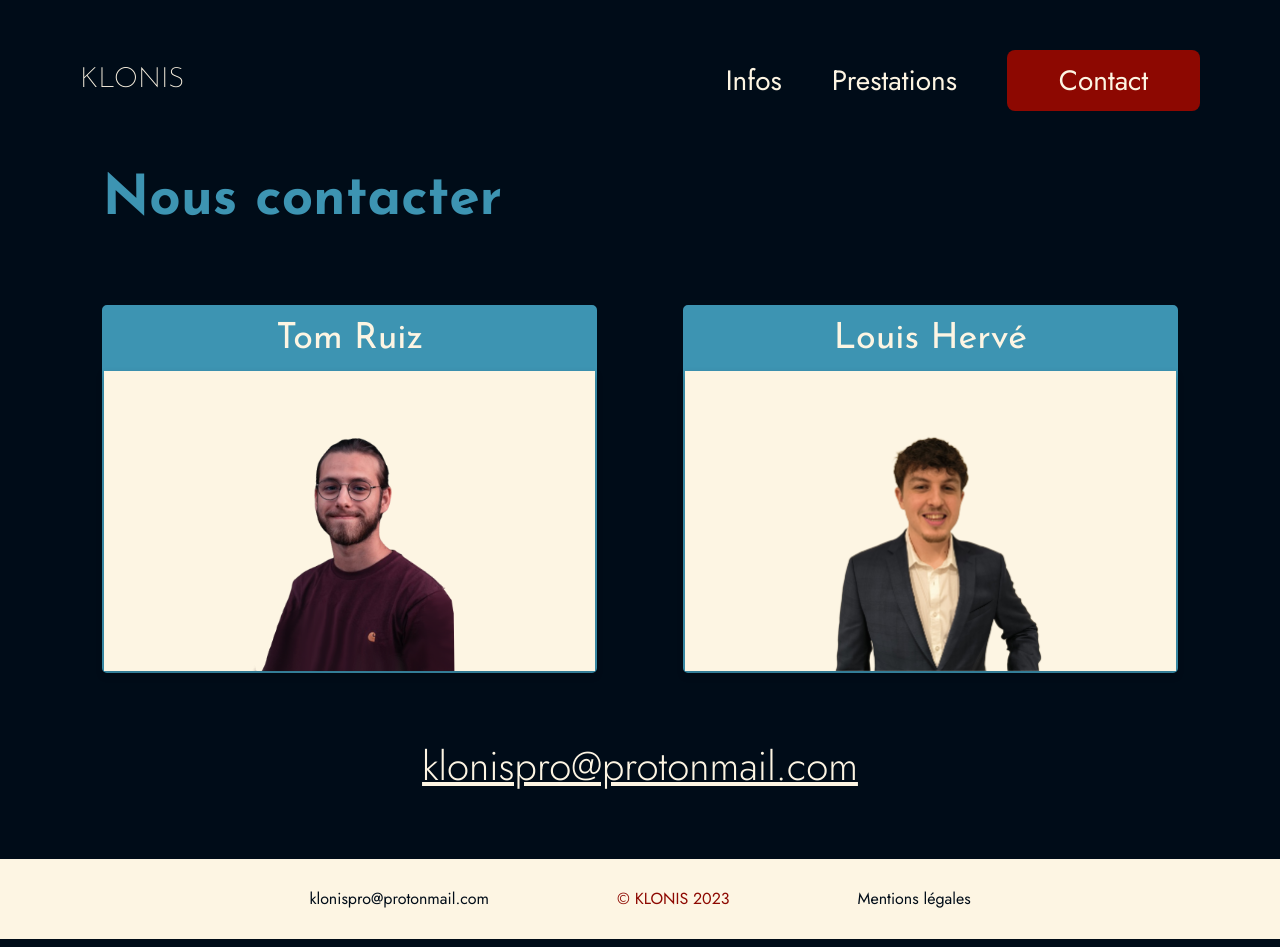
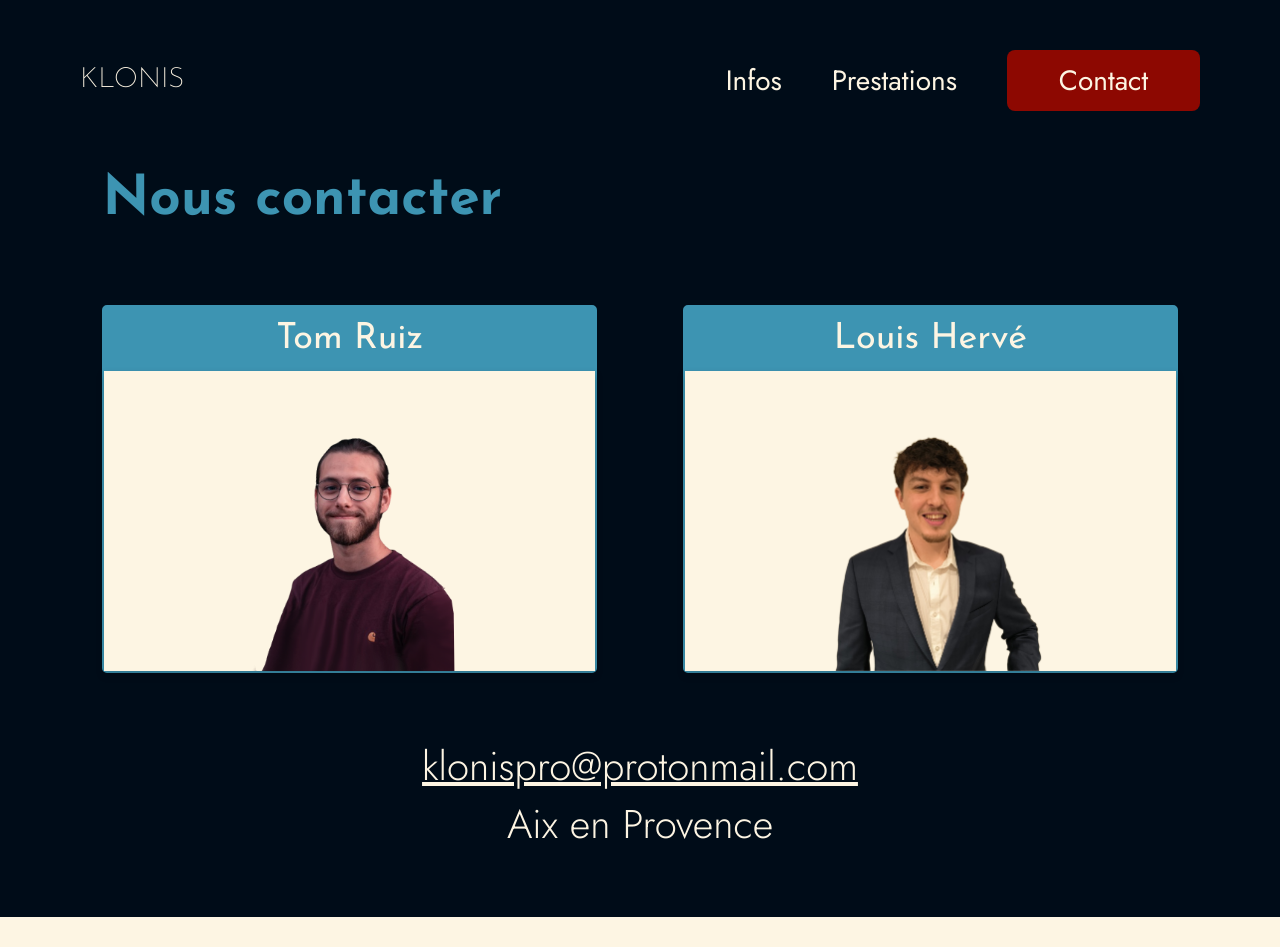
Before and after one commit to tom-ruiz/Klonis, a Next.js app: page /pages/page-contact in a window 1280 px wide. Shown: the top 947 px of the page. Built offline with nearby package versions, Linux system fonts and the light colour scheme.

Commit message:
Suppression espacement virgule + Aix en provence dans contact

```diff
--- a/src/pages/pages/page-contact.js
+++ b/src/pages/pages/page-contact.js
@@ -107,6 +107,9 @@ export default function PageInfo() {
         <p className={styles.mail}>
           <Link href="mailto:klonispro@protonmail.com">klonispro@protonmail.com</Link>
         </p>
+        <p>
+          Aix en Provence
+        </p>
       </section>
       <Footer />
     </>
--- a/src/pages/pages/page-info.js
+++ b/src/pages/pages/page-info.js
@@ -131,7 +131,7 @@ export default function PageInfo() {
             d'informatique depuis mon plus jeune âge, je propose également des{" "}
             <span data-aos="flip-up">formations</span> pour vous aider à mieux
             utiliser votre ordinateur sous Windows. En cas de problème, je suis
-            là pour vous <span data-aos="flip-up">dépanner</span> , que ce soit
+            là pour vous <span data-aos="flip-up">dépanner</span>, que ce soit
             en éliminant les virus ou vous{" "}
             <span data-aos="flip-up">conseiller</span> pour vos futurs achats
             informatiques, que ce soit un PC gamer ou un PC de bureau. Mon
```
